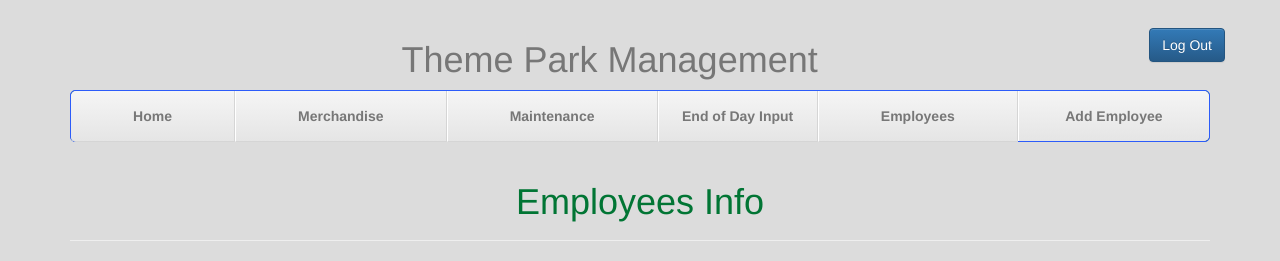
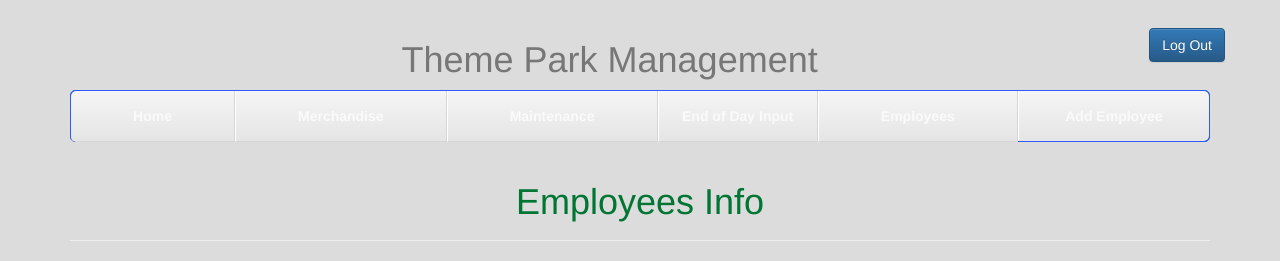
Before and after one commit to mnnguy23/Theme_Park_RoR_Project, a PHP site: page /displayEmp.php in a window 1280 px wide. Shown: the top 261 px of the page. Run offline with PHP 8.4, Linux system fonts and the light colour scheme; data that the repository does not hold is empty; some libraries are stand-ins or nearby versions.

Commit message:
attempting collor change

```diff
--- a/templates/assets/css/menu.css
+++ b/templates/assets/css/menu.css
@@ -31,9 +31,9 @@ body {
   padding-bottom: 15px;
   margin-bottom: 0;
   font-weight: bold;
-  color: #777;
+  color: #fafafa;
   text-align: center;
-  background-color: #e5e5e5; /* Old browsers */
+  background-color: #1e21ce; /* Old browsers */
   background-image: -webkit-gradient(linear, left top, left bottom, from(#f5f5f5), to(#e5e5e5));
   background-image: -webkit-linear-gradient(top, #0400A8 0%, #2824A8 100%);
   background-image:      -o-linear-gradient(top, #0400A8 0%, #2824A8 100%);
```
